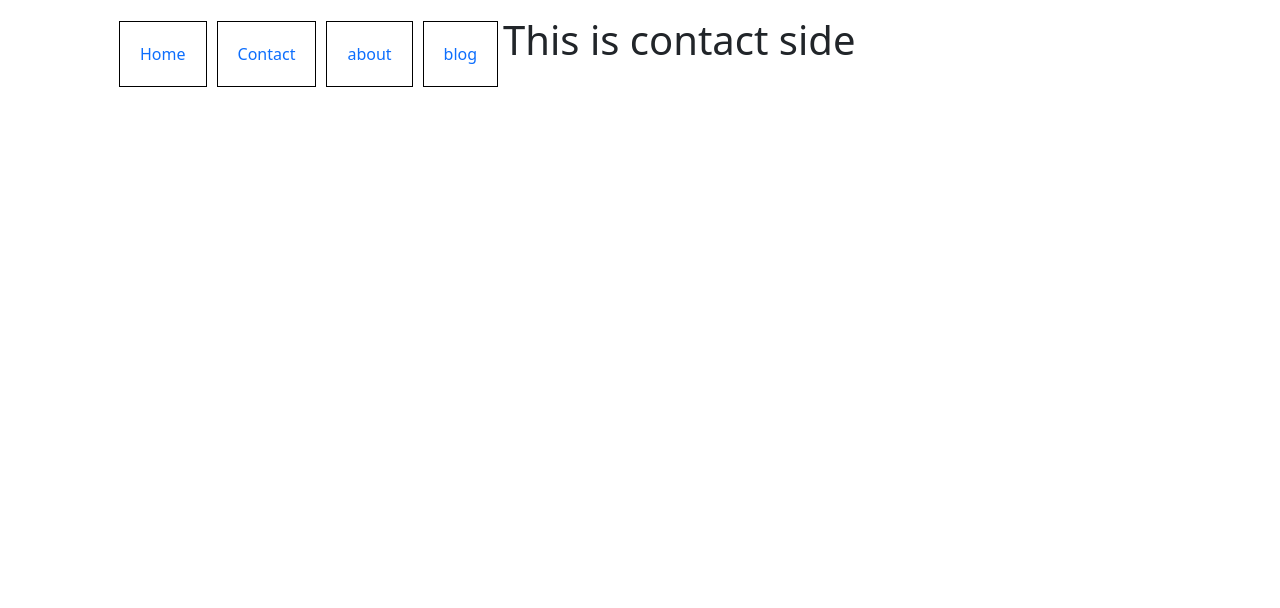
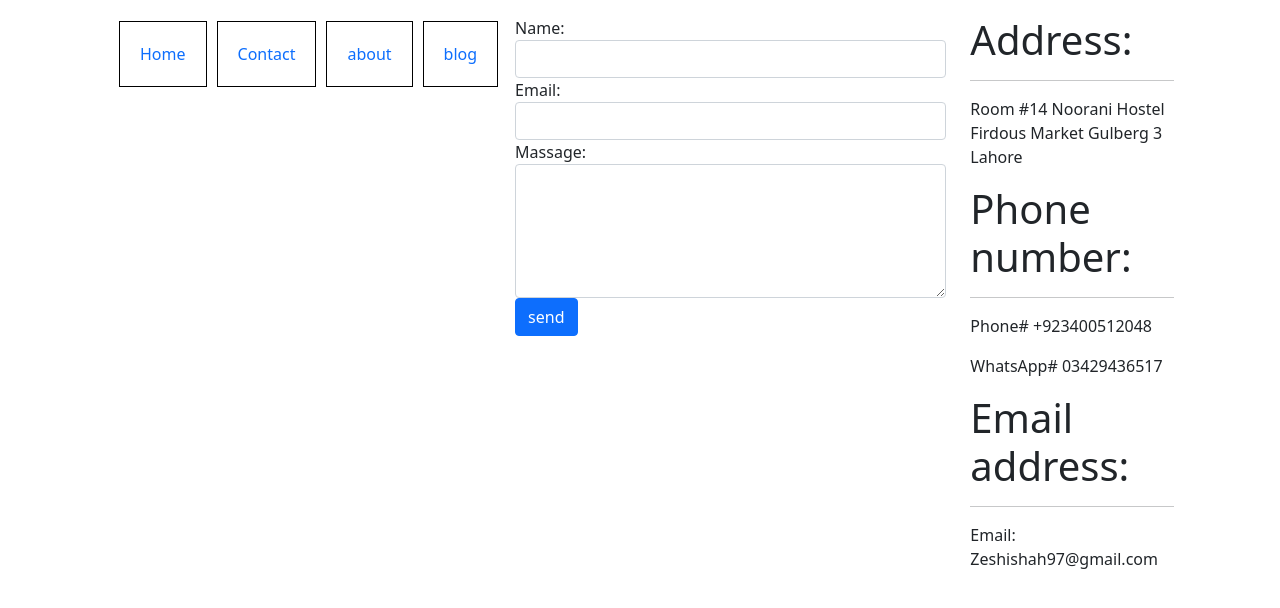
Before and after one commit to Zeshi97-bit/project0, a Flask app: page /contact in a window 1280 px wide. Shown: the top 608 px of the page. Run offline with Flask 2, Linux system fonts and the light colour scheme; parts of the project's set-up code (start-up, migrations or seed data) failed here and were passed over.

Commit message:
update 3/1/21

```diff
--- a/templates/contact.html
+++ b/templates/contact.html
@@ -1,5 +1,60 @@
 {%extends "layout.html"%}
+{%block head%}
+  <link rel="stylesheet" href="{{url_for('static',filename='css/contactStyle.css')}}">
+{%endblock%}
 {%block title%}Contact{%endblock%}
 {%block body%}
-  <h1>This is contact side</h1>
+  <div class="container">
+    <div class="row">
+      <div class="col-sm-8">
+        <form  action="{{url_for('book')}}"  method="post">
+          <div class="form-group">
+            <label>Name:</label>
+            <input type="text" class="form-control" name="name">
+          </div>
+          <div class="form-group">
+            <label>Email:</label>
+            <input type="text" class="form-control" name="email">
+          </div>
+          <div class="form-group">
+            <label>Massage:</label>
+            <textarea class="form-control" rows="5" name="message"></textarea>
+          </div>
+          <div class="form-group">
+            <button class="btn btn-primary">send</button>
+          </div>
+        </form>
+      </div>
+
+    <div class="col-sm-4 personalInfo">
+      <section class="information">
+        <div class="row">
+          <div class="col-sm-12">
+              <h1>Address:</h1>
+              <hr>
+              <address class="">Room #14 Noorani Hostel Firdous Market Gulberg 3 Lahore</address>
+          </div>
+        </div>
+        <div class="row">
+          <div class="col-sm-12">
+              <h1>Phone number:</h1>
+              <hr>
+              <p>Phone# +923400512048</p>
+              <p>WhatsApp# 03429436517</p>
+          </div>
+        </div>
+        <div class="row">
+          <div class="col-sm-12">
+              <h1>Email address:</h1>
+              <hr>
+              <p>Email: Zeshishah97@gmail.com</p>
+          </div>
+        </div>
+        </section>
+    </div>
+
+
+    </div>
+
+  </div>
 {%endblock%}
```
